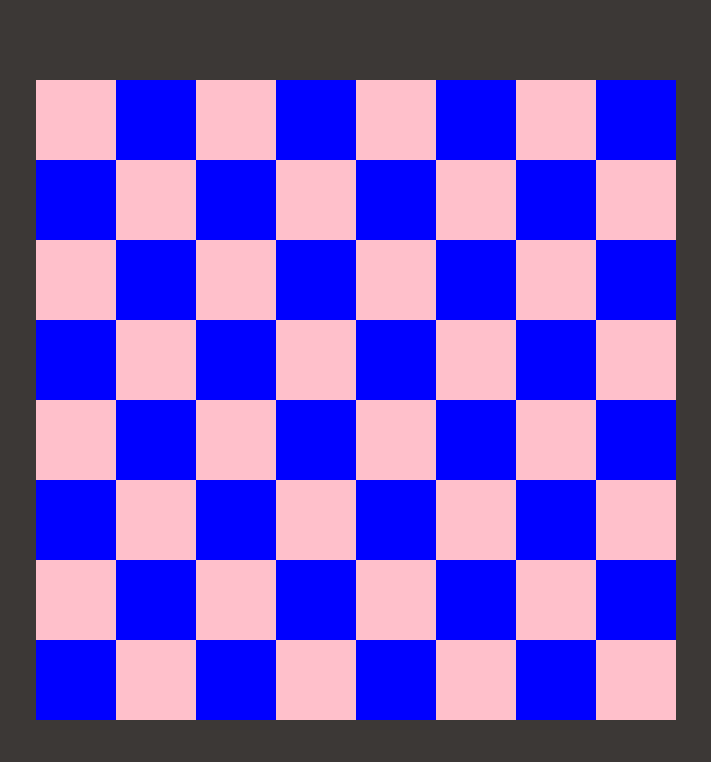
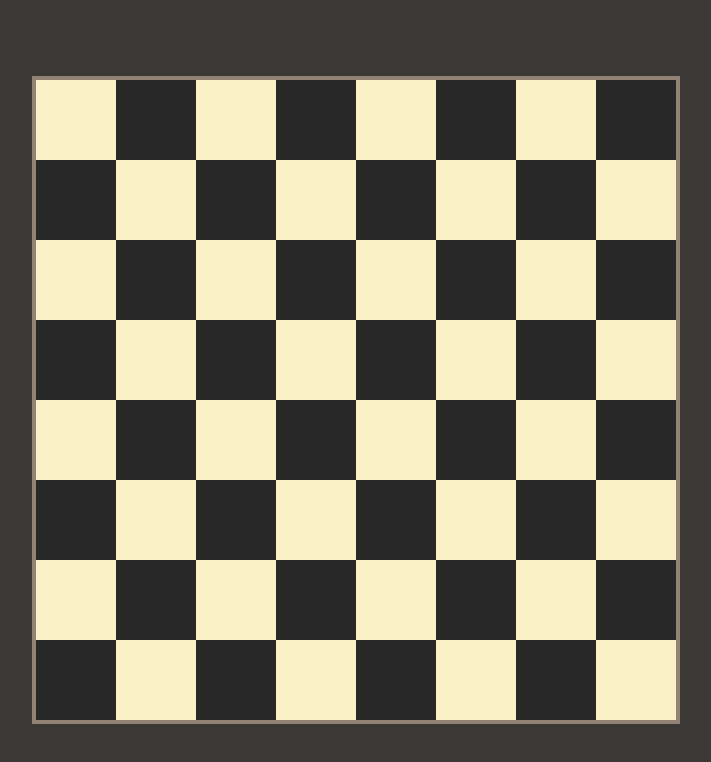
Before and after one commit to 9ziggy9/chaass, a React (Create React App) app: page / in a window 1280 px wide. Shown: the top 762 px of the page, without its empty margins (284-995 px from the left). Built offline with nearby package versions, Linux system fonts and the light colour scheme; a web font is replaced by a local one.

Commit message:
board implemented

```diff
--- a/public/index.html
+++ b/public/index.html
@@ -8,7 +8,7 @@
     <link rel="preconnect" href="https://fonts.googleapis.com">
     <link rel="preconnect" href="https://fonts.gstatic.com" crossorigin>
     <link href="https://fonts.googleapis.com/css2?family=Gafata&family=Orbitron:wght@700&display=swap" rel="stylesheet">
-    <title>React Template</title>
+    <title>Chess App</title>
   </head>
   <body>
     <noscript>You need to enable JavaScript to run this app.</noscript>
--- a/src/App.js
+++ b/src/App.js
@@ -1,10 +1,10 @@
-import React from 'react';
+import React from "react";
 import Board from "./components/Board";
 
 function App() {
   return (
     <>
-      <Board/>
+      <Board />
     </>
   );
 }
--- a/src/components/Board.jsx
+++ b/src/components/Board.jsx
@@ -1,4 +1,3 @@
-/* eslint-disable no-unused-vars */
 import "../index.css";
 import Square from "./Square";
 
@@ -16,19 +15,19 @@
 export default function Board() {
   return (
     <div id="layer-board">
-      {COORDS.map((row, x) => (row.map((coord, y) => (
-	<Square
+      {COORDS.map((row, x) => row.map((coord, y) => (
+        <Square
           style={{
             backgroundColor: (
               x % 2
-                ? y % 2 ? "pink" : "blue"
-		: y % 2 ? "blue" : "pink"
+		? y % 2 ? "var(--my-white)" : "var(--my-black)"
+		: y % 2 ? "var(--my-black)": "var(--my-white)"
             ),
             width: "100%",
             height: "100%",
           }}
-          coord/>
-      ))))}
+          coord={coord}/>
+      )))}
     </div>
   );
 }
--- a/src/components/Square.jsx
+++ b/src/components/Square.jsx
@@ -4,6 +4,7 @@
   return (
     <div
       id={coord}
+      key={coord}
       style={style}
     ></div>
   );
--- a/src/index.css
+++ b/src/index.css
@@ -42,4 +42,5 @@
     grid-column-gap: 0px;
     grid-row-gap: 0px;
     background-color:red;
+    border: 4px solid var(--my-lighter-gray);
 }
```
